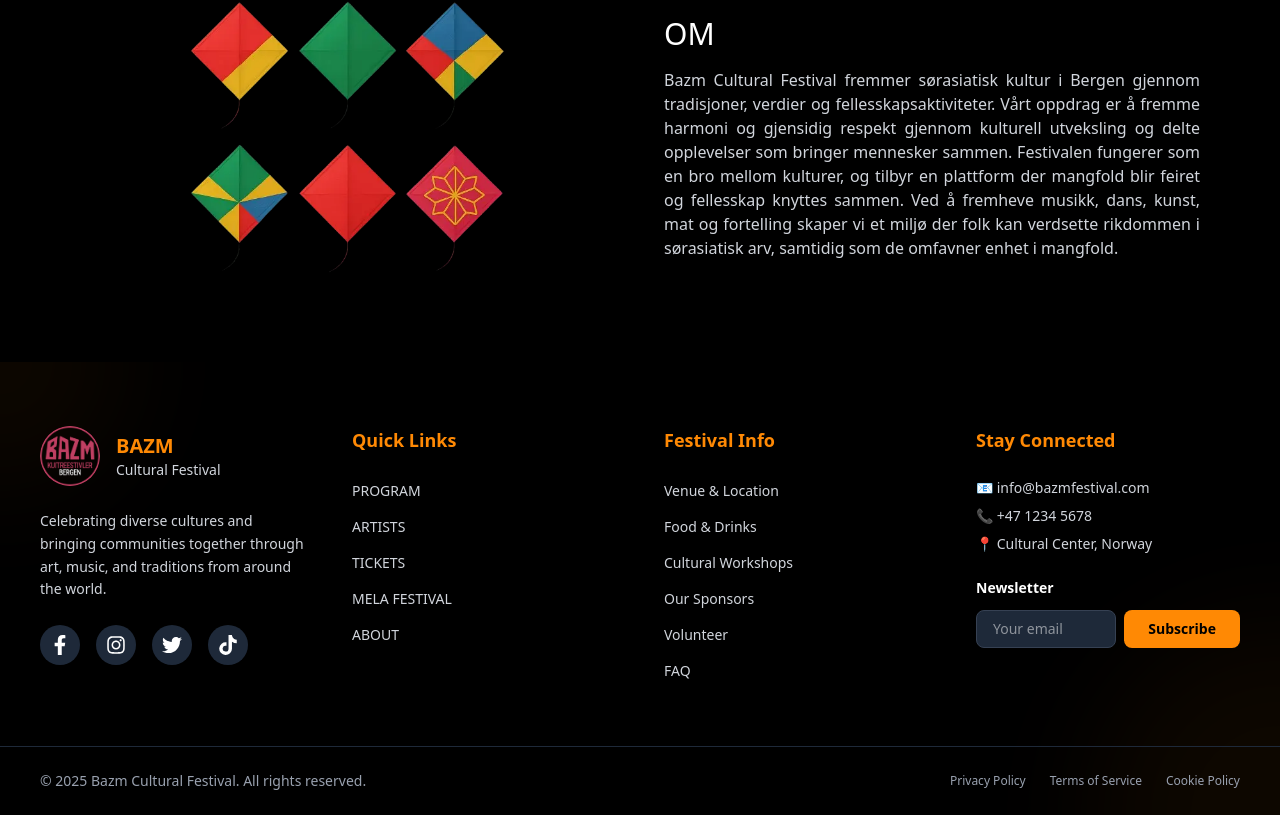
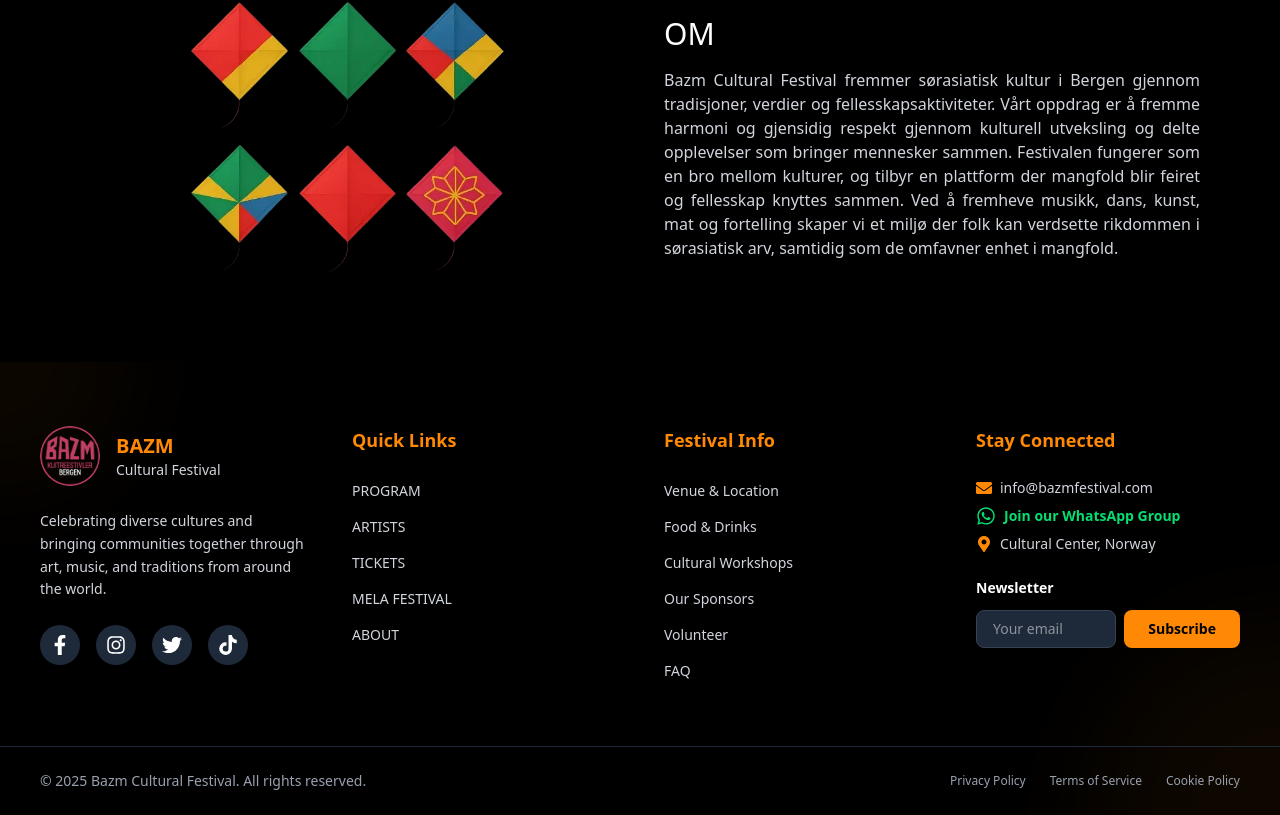
Before and after one commit to Faisalkhalil86/bazm-cultural, a React (Vite) app: page / in a window 1280 px wide. Shown: the part 2662-3477 px from the top of the page. Built offline with nearby package versions, Linux system fonts and the light colour scheme.

Commit message:
whatsapp group done

```diff
--- a/src/components/Footer.jsx
+++ b/src/components/Footer.jsx
@@ -1,6 +1,14 @@
 import React from "react";
 import logo from "/logo.png";
-import { FaFacebookF, FaInstagram, FaTwitter, FaTiktok } from "react-icons/fa";
+import {
+  FaFacebookF,
+  FaInstagram,
+  FaTwitter,
+  FaTiktok,
+  FaWhatsapp,
+  FaEnvelope,
+  FaMapMarkerAlt,
+} from "react-icons/fa";
 
 const Footer = () => {
   return (
@@ -132,10 +140,29 @@ const Footer = () => {
                 Stay Connected
               </h4>
               <div className="space-y-4">
-                <div className="text-sm text-gray-300">
-                  <p className="mb-2">📧 info@bazmfestival.com</p>
-                  <p className="mb-2">📞 +47 1234 5678</p>
-                  <p>📍 Cultural Center, Norway</p>
+                <div className="text-sm text-gray-300 space-y-2">
+                  {/* 📧 Email */}
+                  <p className="flex items-center gap-2">
+                    <FaEnvelope className="text-orange-400 w-4 h-4" />
+                    info@bazmfestival.com
+                  </p>
+
+                  {/* ✅ WhatsApp Group */}
+                  <a
+                    href="https://chat.whatsapp.com/JcOGaq5zrTN97FSlEGdVFG?mode=ems_wa_c"
+                    target="_blank"
+                    rel="noopener noreferrer"
+                    className="flex items-center gap-2 text-green-400 hover:text-orange-400 transition-colors duration-300 font-semibold cursor-pointer"
+                  >
+                    <FaWhatsapp className="w-5 h-5" />
+                    Join our WhatsApp Group
+                  </a>
+
+                  {/* 📍 Location */}
+                  <p className="flex items-center gap-2">
+                    <FaMapMarkerAlt className="text-orange-400 w-4 h-4" />
+                    Cultural Center, Norway
+                  </p>
                 </div>
 
                 {/* Newsletter Signup */}
```
